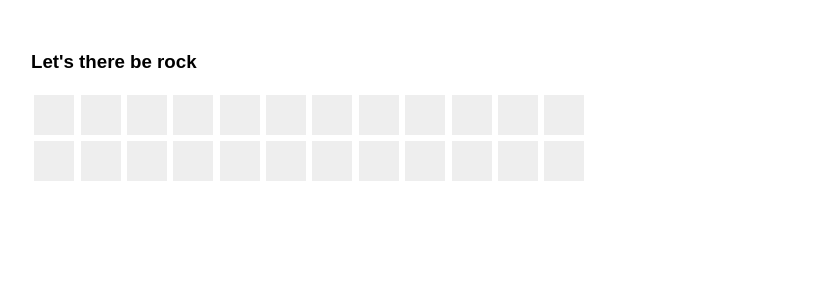
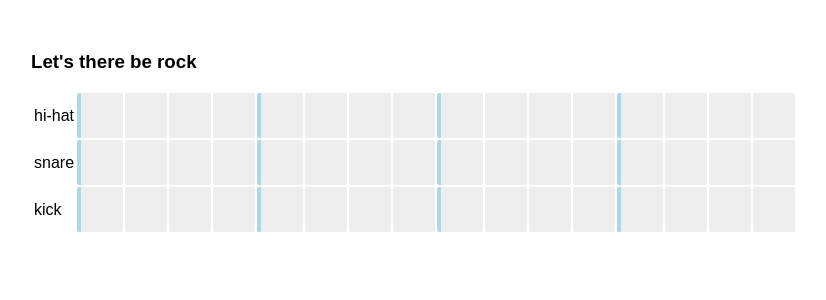
Before and after one commit to n1k0/tinysynth, a React (Create React App) app: page / in a window 1280 px wide. Shown: the top 300 px of the page, without its empty margins (1-827 px from the left). Built offline with nearby package versions, Linux system fonts and the light colour scheme.

Commit message:
Minimal track UI complete.

```diff
--- a/src/App.css
+++ b/src/App.css
@@ -1,18 +1,23 @@
-.track {
-  clear: left;
-}
-
 .beat {
-  float: left;
-  width: 40px;
-  height: 40px;
   background: #eee;
   text-align: center;
-  margin: .2em;
   line-height: 1em;
-  overflow:  hide;
+  border-radius: 2px;
 }
 
 .beat.active {
   background: pink;
 }
+
+.beat:nth-of-type(2),
+.beat:nth-of-type(6),
+.beat:nth-of-type(10),
+.beat:nth-of-type(14) {
+  border-left: 4px solid lightblue;
+}
+
+.beat > a {
+  display: inline-block;
+  width: 40px;
+  height: 40px;
+}
--- a/src/App.js
+++ b/src/App.js
@@ -6,32 +6,42 @@ import './App.css';
 
 type Track = {name: string, sample: string, beats: boolean[]};
 
-function prevent(fn) {
-  return event => {
-    event.preventDefault();
-    fn();
-  }
+function initBeats(n) {
+  return new Array(n).fill(false);
 }
 
 function TrackView({track, update}: {
   track: Track,
   update: (name: string, beat: number) => void
 }) {
-  return <div className="track">{
-    track.beats.map((v, beat) => (
-      <a key={beat} href="" className={`beat ${v ? "active" : ""}`}
-         onClick={prevent(() => update(track.name, beat))} />
-    ))
-  }</div>;
+  return (
+    <tr className="track">
+      <td>{track.name}</td>
+      {
+        track.beats.map((v, beat) => (
+          <td key={beat} className={`beat ${v ? "active" : ""}`}>
+            <a href="" onClick={(event) => {
+              event.preventDefault();
+              update(track.name, beat);
+            }} />
+          </td>
+        ))
+      }
+    </tr>
+  );
 }
 
 function TrackListView({tracks, update}) {
   return (
     <div>
       <h3>Let's there be rock</h3>
-      <div>{
-        tracks.map((track, i) => <TrackView key={i} track={track} update={update} />)
-      }</div>
+      <table>
+        <tbody>{
+          tracks.map((track, i) => {
+            return <TrackView key={i} track={track} update={update} />;
+          })
+        }</tbody>
+      </table>
     </div>
   );
 }
@@ -47,8 +57,9 @@ class App extends Component {
 
   static defaultProps = {
     tracks: [
-      {name: "snare", sample: "snare.ogg", beats: new Array(12).fill(false)},
-      {name: "kick", sample: "kick.ogg", beats: new Array(12).fill(false)},
+      {name: "hi-hat", sample: "hihat.ogg", beats: initBeats(16)},
+      {name: "snare", sample: "snare.ogg", beats: initBeats(16)},
+      {name: "kick", sample: "kick.ogg", beats: initBeats(16)},
     ]
   };
 
```
